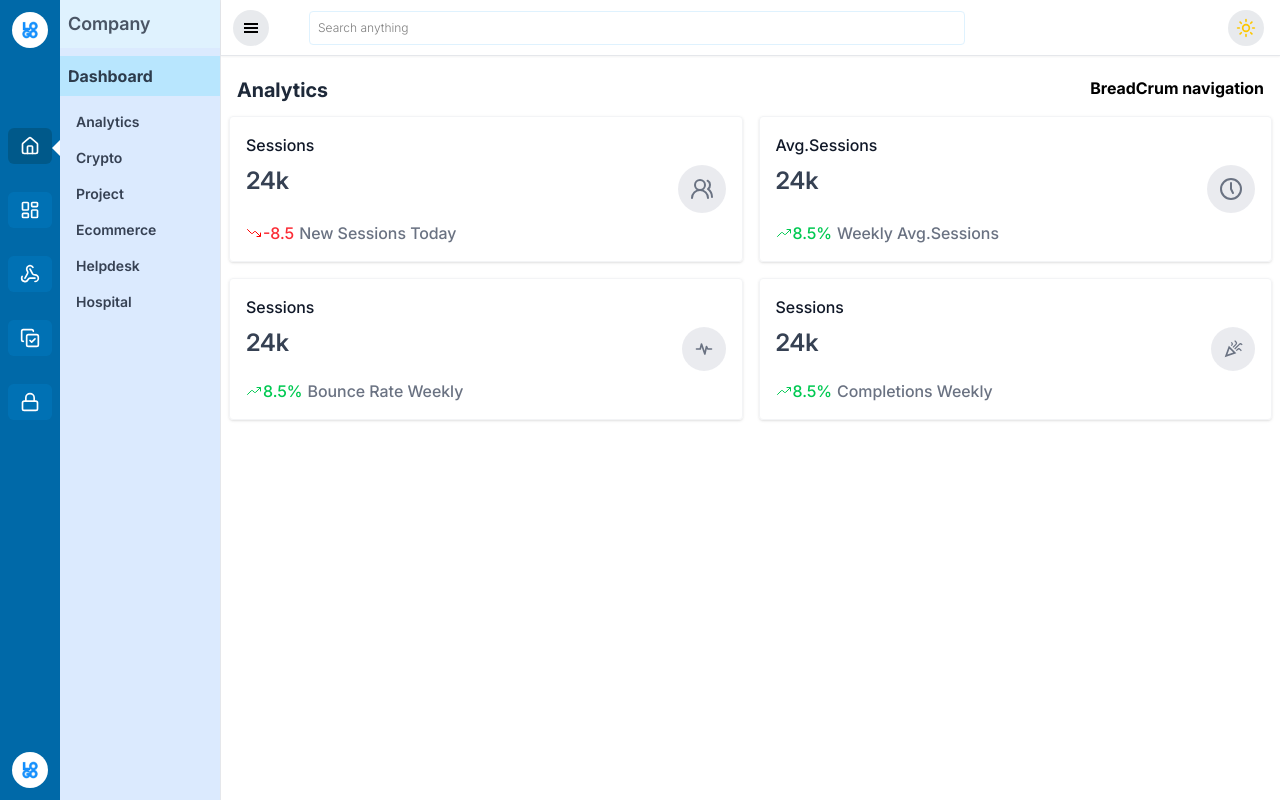
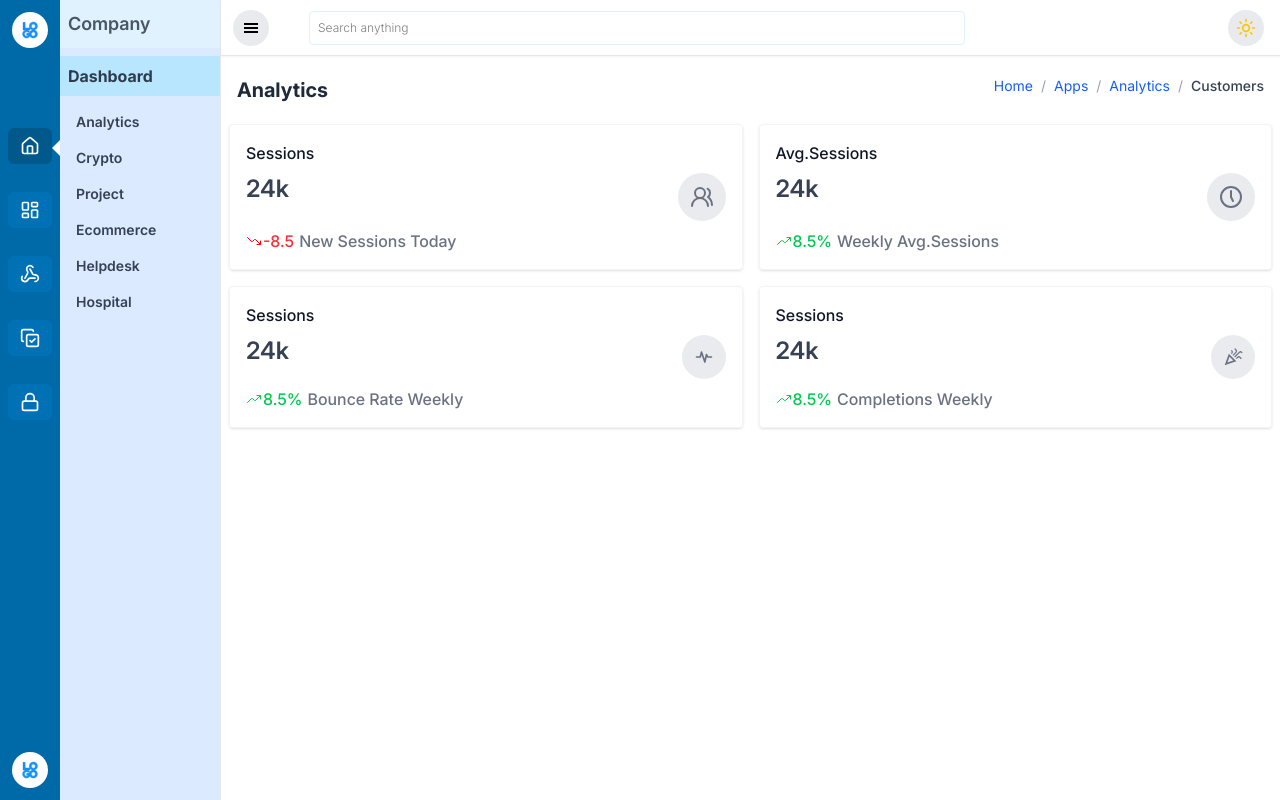
Before and after one commit to abhishekbhattarai0/crm, a React (Vite) app: page /apps/analytics/customers in a window 1280 px wide. Built offline with nearby package versions, Linux system fonts and the light colour scheme.

Commit message:
add breadcrum

```diff
--- /dev/null
+++ b/src/components/ui/BreadCrums.tsx
@@ -0,0 +1,56 @@
+import { Link, useLocation } from "react-router-dom";
+
+const Breadcrumbs = () => {
+    const location = useLocation();
+
+    const pathnames = location.pathname
+        .split("/")
+        .filter(Boolean);
+
+    return (
+        <nav className="mb-4" aria-label="Breadcrumb">
+            <ol className="flex flex-wrap items-center text-sm text-gray-500">
+                {/* Home */}
+                <li>
+                    <Link
+                        to="/"
+                        className="text-blue-600 hover:text-blue-800 transition-colors"
+                    >
+                        Home
+                    </Link>
+                </li>
+
+                {pathnames.map((value, index) => {
+                    const to = "/" + pathnames.slice(0, index + 1).join("/");
+                    const isLast = index === pathnames.length - 1;
+
+                    return (
+                        <li key={to} className="flex items-center">
+                            {/* Separator */}
+
+                            {isLast ? (<>
+                                <span className="mx-2 text-gray-400">/</span>
+                                <span className="font-medium text-gray-700 capitalize">
+                                    {decodeURIComponent(value)}
+                                </span>
+                            </>
+                            ) : (
+                                <>
+                                    <span className="mx-2 text-gray-400">/</span>
+                                    <Link
+                                        to={to}
+                                        className="text-blue-600 hover:text-blue-800 capitalize transition-colors"
+                                    >
+                                        {decodeURIComponent(value)}
+                                    </Link>
+                                </>
+                            )}
+                        </li>
+                    );
+                })}
+            </ol>
+        </nav>
+    );
+};
+
+export default Breadcrumbs;
--- a/src/feathures/dashboard/analytics/Analytics.tsx
+++ b/src/feathures/dashboard/analytics/Analytics.tsx
@@ -1,3 +1,4 @@
+import Breadcrumbs from '@/components/ui/BreadCrums';
 import InfoCard from '../components/InfoCard'
 import { analayticsCardInfo } from '@/utils/constants';
 
@@ -8,7 +9,8 @@ const Analytics = () => {
         <div className='mt-2'>
             <div className='flex justify-between px-4 py-3 '>
                 <h1 className='text-xl font-bold text-gray-800'>Analytics</h1>
-                <div className='font-doto font-bold'> BreadCrum navigation</div>
+                <div> <Breadcrumbs/></div>
+
             </div>
 
             {/* analytics card */}
```
